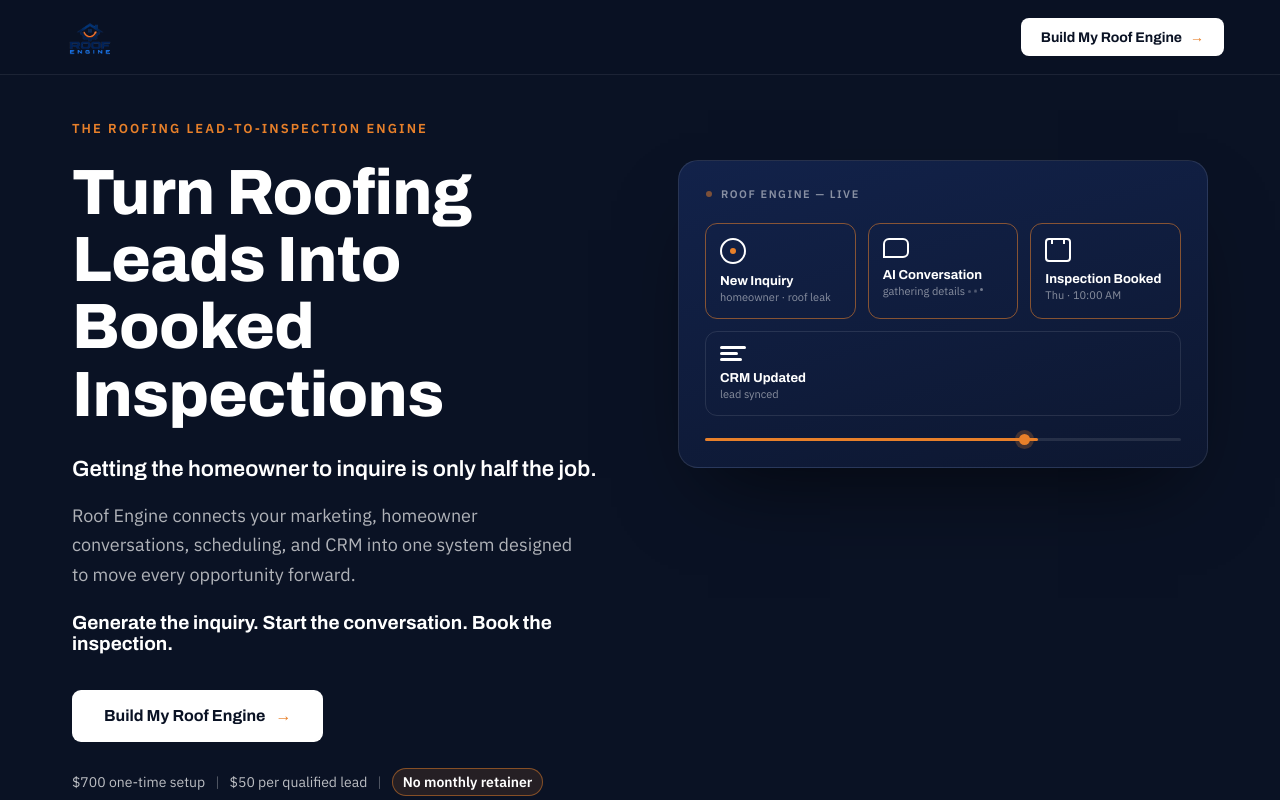
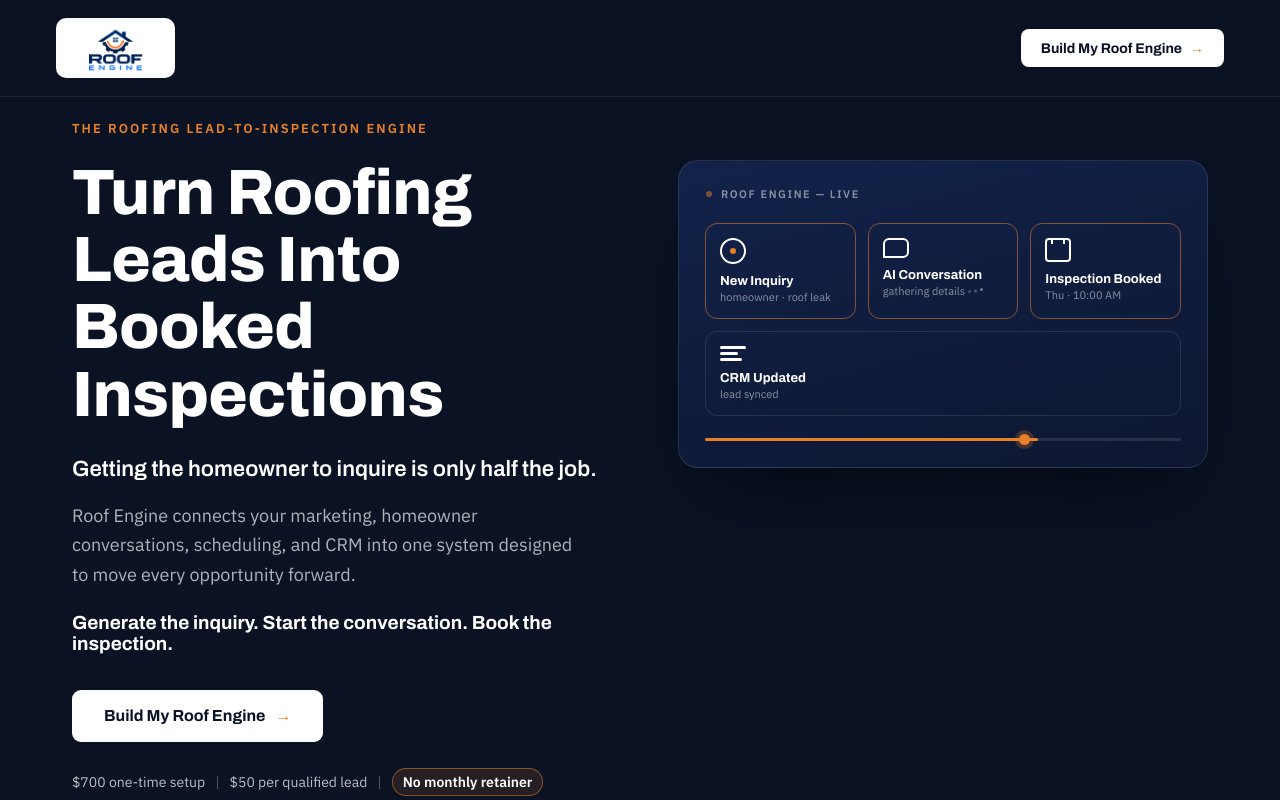
Before and after one commit to isngs-dev/RoofEngine-2, a website: page index.html in a window 1280 px wide. Shown: the top 800 px of the page. Drawn offline with nearby package versions, Linux system fonts and the light colour scheme.

Commit message:
Increased the size of the logo

```diff
--- a/index.html
+++ b/index.html
@@ -31,7 +31,9 @@
 <div style="font-family:'IBM Plex Sans',sans-serif;background:#ffffff;overflow-x:hidden;">
 
   <nav style="position:fixed;top:0;left:0;right:0;z-index:100;display:flex;align-items:center;justify-content:space-between;padding:18px clamp(20px,5vw,56px);background:rgba(10,18,36,0.82);backdrop-filter:blur(14px);border-bottom:1px solid rgba(255,255,255,0.08);">
-    <img src="assets/roof-engine-logo-mark.png" alt="Roof Engine" style="height:36px;width:auto;" />
+    <div style="background:#ffffff;border-radius:10px;padding:6px 14px;display:inline-flex;align-items:center;">
+      <img src="assets/roof-engine-logo-mark.png" alt="Roof Engine" style="height:48px;width:auto;display:block;" />
+    </div>
     <a href="#inquiry-form" style="display:inline-flex;align-items:center;gap:8px;padding:11px 20px;background:#ffffff;color:#0a1224;font-family:'Archivo',sans-serif;font-weight:700;font-size:14px;border-radius:8px;white-space:nowrap;">Build My Roof Engine <span style="color:#e8802a;">→</span></a>
   </nav>
 
```
Also changed, not shown: pnpm-lock.yaml (added).
